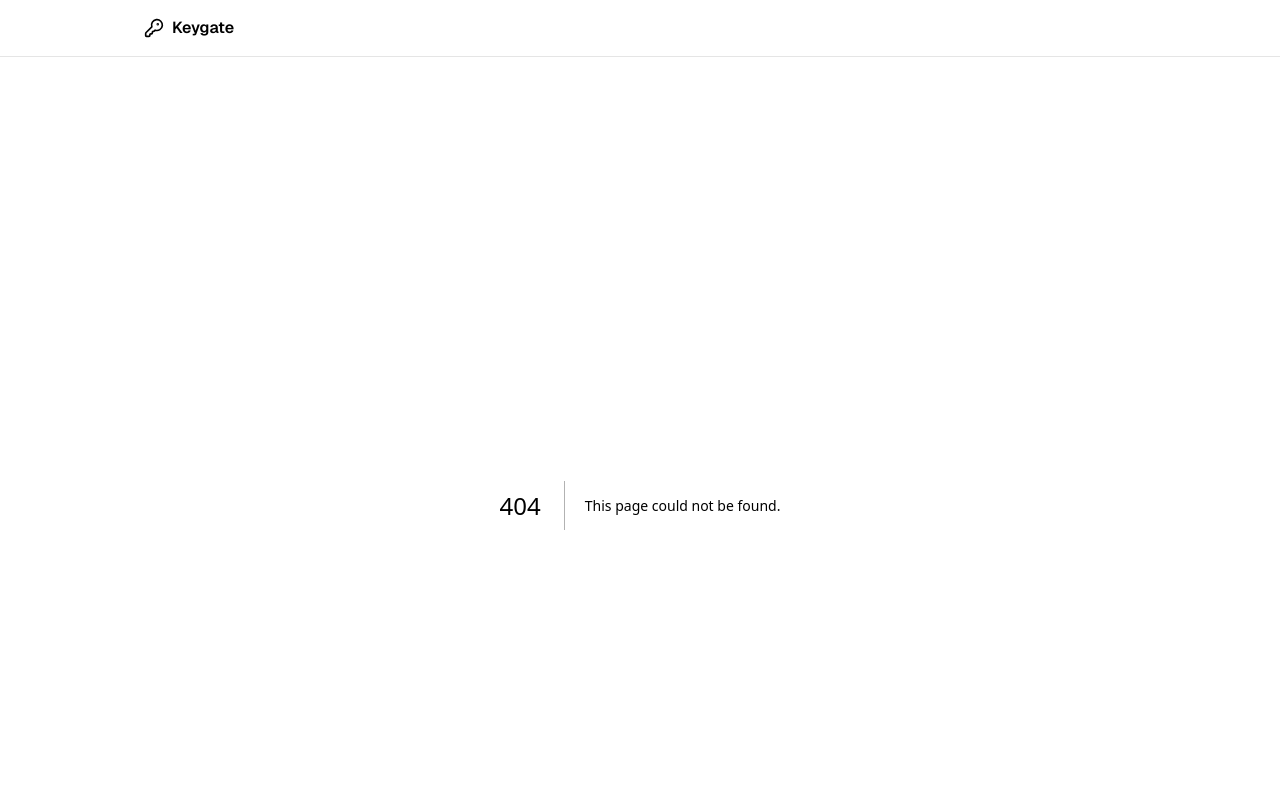
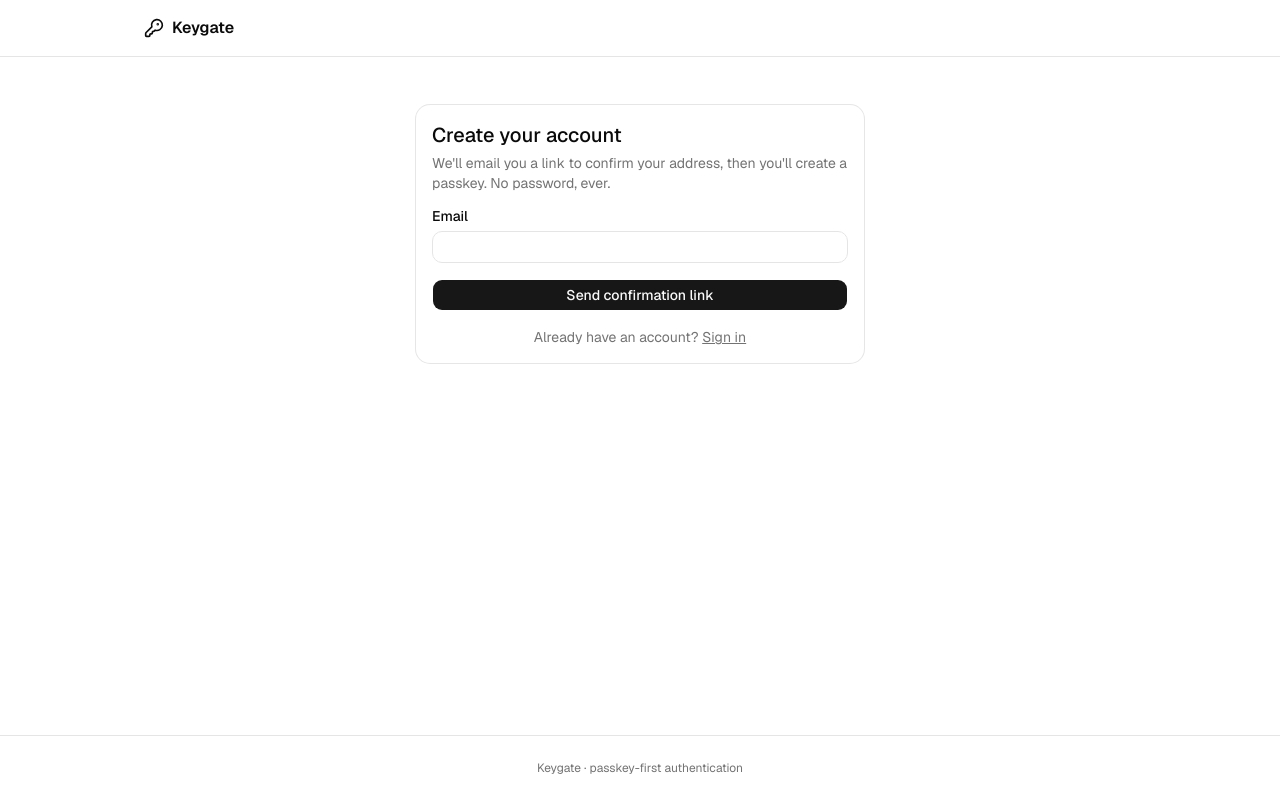
Before and after one commit to HariprasadG92/Passkey_First_authentication_keygate, a Next.js app in the folder apps/web/: page /signup in a window 1280 px wide. Before the commit this address had no page. Shown: the top 800 px of the page. Built offline with nearby package versions, Linux system fonts and the light colour scheme.

Commit message:
feat(web): add sign-up and email verification with first passkey creation
The magic-link token is read from the URL fragment, removed from the address bar, and only spent on an explicit click.

```diff
--- /dev/null
+++ b/apps/web/src/app/signup/page.tsx
@@ -0,0 +1,86 @@
+"use client";
+
+import Link from "next/link";
+import { useState } from "react";
+import { MailCheck } from "lucide-react";
+import { FormError } from "@/components/form-message";
+import { Button } from "@/components/ui/button";
+import { Card, CardContent, CardDescription, CardHeader, CardTitle } from "@/components/ui/card";
+import { Input } from "@/components/ui/input";
+import { Label } from "@/components/ui/label";
+import { api } from "@/lib/api";
+import { emailSchema } from "@/lib/validation";
+
+export default function SignUpPage() {
+  const [email, setEmail] = useState("");
+  const [error, setError] = useState<string | null>(null);
+  const [sent, setSent] = useState<string | null>(null);
+  const [busy, setBusy] = useState(false);
+
+  async function onSubmit(event: React.FormEvent) {
+    event.preventDefault();
+    const parsed = emailSchema.safeParse(email);
+    if (!parsed.success) {
+      setError(parsed.error.issues[0]?.message ?? "Enter a valid email address.");
+      return;
+    }
+    setBusy(true);
+    setError(null);
+    try {
+      const res = await api<{ message: string }>("/auth/signup", {
+        method: "POST",
+        body: { email: parsed.data },
+      });
+      setSent(res.message);
+    } catch (err) {
+      setError((err as Error).message);
+    } finally {
+      setBusy(false);
+    }
+  }
+
+  return (
+    <Card className="mx-auto max-w-md">
+      <CardHeader>
+        <CardTitle className="text-xl">Create your account</CardTitle>
+        <CardDescription>
+          We&apos;ll email you a link to confirm your address, then you&apos;ll create a passkey. No
+          password, ever.
+        </CardDescription>
+      </CardHeader>
+      <CardContent>
+        {sent ? (
+          <div className="space-y-3 text-sm" data-testid="signup-sent">
+            <MailCheck className="size-6" aria-hidden />
+            <p>{sent}</p>
+            <p className="text-muted-foreground">The link expires in 15 minutes.</p>
+          </div>
+        ) : (
+          <form onSubmit={onSubmit} className="space-y-4" noValidate>
+            <div className="space-y-2">
+              <Label htmlFor="email">Email</Label>
+              <Input
+                id="email"
+                type="email"
+                autoComplete="email"
+                value={email}
+                onChange={(e) => setEmail(e.target.value)}
+                required
+              />
+            </div>
+            <FormError message={error} />
+            <Button type="submit" className="w-full" disabled={busy}>
+              {busy ? "Sending…" : "Send confirmation link"}
+            </Button>
+            <p className="text-center text-sm text-muted-foreground">
+              Already have an account?{" "}
+              <Link href="/signin" className="underline">
+                Sign in
+              </Link>
+            </p>
+          </form>
+        )}
+      </CardContent>
+    </Card>
+  );
+}
--- /dev/null
+++ b/apps/web/src/app/verify-email/page.tsx
@@ -0,0 +1,136 @@
+"use client";
+
+import { useRouter } from "next/navigation";
+import { useEffect, useState } from "react";
+import { FormError } from "@/components/form-message";
+import { Button } from "@/components/ui/button";
+import { Card, CardContent, CardDescription, CardHeader, CardTitle } from "@/components/ui/card";
+import { Input } from "@/components/ui/input";
+import { Label } from "@/components/ui/label";
+import { api } from "@/lib/api";
+import { describePasskeyError, registerFirstPasskey } from "@/lib/passkeys";
+import { passkeyNameSchema } from "@/lib/validation";
+
+type Step = "confirm" | "passkey" | "invalid";
+
+export default function VerifyEmailPage() {
+  const router = useRouter();
+  const [token, setToken] = useState<string | null>(null);
+  const [step, setStep] = useState<Step>("confirm");
+  const [email, setEmail] = useState("");
+  const [name, setName] = useState("");
+  const [error, setError] = useState<string | null>(null);
+  const [busy, setBusy] = useState(false);
+
+  useEffect(() => {
+    // The token is in the URL fragment (#token=...), which browsers never send to servers.
+    // Read it once, then remove it from the address bar and history.
+    const value = new URLSearchParams(window.location.hash.slice(1)).get("token");
+    window.history.replaceState(null, "", window.location.pathname);
+    if (value) setToken(value);
+    else setStep("invalid");
+  }, []);
+
+  // Consuming the link needs an explicit click: a link preview or a cross-site page
+  // that merely loads this URL can't spend it.
+  async function confirmEmail() {
+    if (!token) return;
+    setBusy(true);
+    setError(null);
+    try {
+      const res = await api<{ email: string }>("/auth/email/verify", {
+        method: "POST",
+        body: { token },
+      });
+      setEmail(res.email);
+      setStep("passkey");
+    } catch (err) {
+      setError((err as Error).message);
+      setStep("invalid");
+    } finally {
+      setBusy(false);
+    }
+  }
+
+  async function createPasskey(event: React.FormEvent) {
+    event.preventDefault();
+    const parsed = passkeyNameSchema.safeParse(name);
+    if (!parsed.success) {
+      setError(parsed.error.issues[0]?.message ?? "Invalid name.");
+      return;
+    }
+    setBusy(true);
+    setError(null);
+    try {
+      await registerFirstPasskey(parsed.data);
+      router.push("/account");
+    } catch (err) {
+      setError(describePasskeyError(err));
+    } finally {
+      setBusy(false);
+    }
+  }
+
+  return (
+    <Card className="mx-auto max-w-md">
+      {step === "confirm" && (
+        <>
+          <CardHeader>
+            <CardTitle className="text-xl">Confirm your email</CardTitle>
+            <CardDescription>Continue to verify your address and set up sign-in.</CardDescription>
+          </CardHeader>
+          <CardContent className="space-y-4">
+            <FormError message={error} />
+            <Button onClick={confirmEmail} className="w-full" disabled={busy || !token}>
+              {busy ? "Confirming…" : "Confirm email"}
+            </Button>
+          </CardContent>
+        </>
+      )}
+      {step === "passkey" && (
+        <>
+          <CardHeader>
+            <CardTitle className="text-xl">Create your passkey</CardTitle>
+            <CardDescription>
+              {email} is confirmed. Now create a passkey with your fingerprint, face or device PIN.
+              It&apos;s how you&apos;ll sign in.
+            </CardDescription>
+          </CardHeader>
+          <CardContent>
+            <form onSubmit={createPasskey} className="space-y-4">
+              <div className="space-y-2">
+                <Label htmlFor="name">Name this passkey (optional)</Label>
+                <Input
+                  id="name"
+                  placeholder="e.g. MacBook Touch ID"
+                  value={name}
+                  maxLength={64}
+                  onChange={(e) => setName(e.target.value)}
+                />
+              </div>
+              <FormError message={error} />
+              <Button type="submit" className="w-full" disabled={busy}>
+                {busy ? "Waiting for your device…" : "Create passkey"}
+              </Button>
+            </form>
+          </CardContent>
+        </>
+      )}
+      {step === "invalid" && (
+        <>
+          <CardHeader>
+            <CardTitle className="text-xl">Link not valid</CardTitle>
+            <CardDescription>
+              {error ?? "This link is invalid or has expired."} You can request a new one.
+            </CardDescription>
+          </CardHeader>
+          <CardContent>
+            <Button onClick={() => router.push("/signup")} className="w-full">
+              Request a new link
+            </Button>
+          </CardContent>
+        </>
+      )}
+    </Card>
+  );
+}
--- /dev/null
+++ b/apps/web/src/components/form-message.tsx
@@ -0,0 +1,10 @@
+import { Alert, AlertDescription } from "@/components/ui/alert";
+
+export function FormError({ message }: { message: string | null }) {
+  if (!message) return null;
+  return (
+    <Alert variant="destructive" role="alert">
+      <AlertDescription>{message}</AlertDescription>
+    </Alert>
+  );
+}
```
